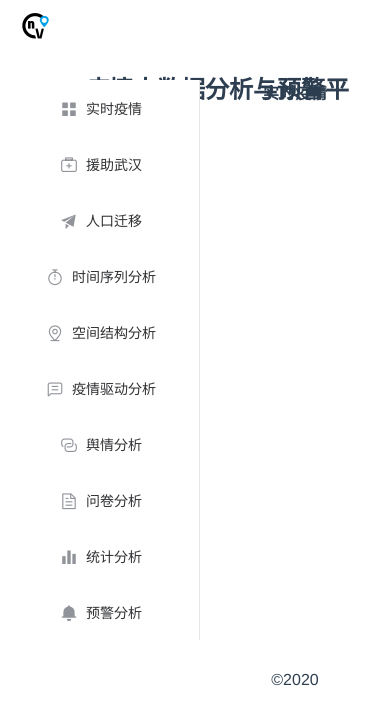
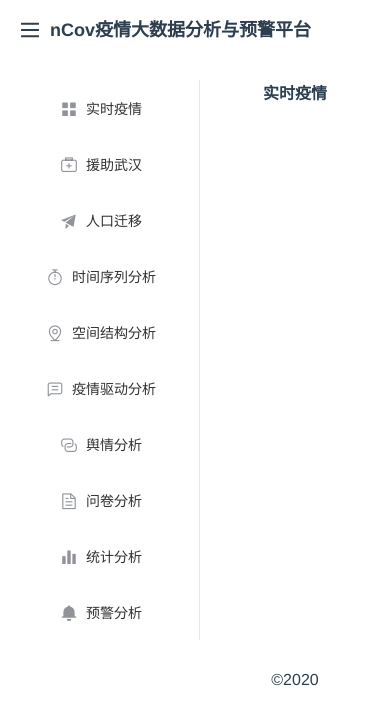
Before and after one commit to 2020-nCoV/nCoV-map, a Vue app: page / in a window 390 px wide. Shown: the top 724 px of the page. Built offline with nearby package versions, Linux system fonts and the light colour scheme.

Commit message:
make layout responsive

```diff
--- a/src/App.vue
+++ b/src/App.vue
@@ -59,4 +59,22 @@ export default {
   padding-top: 20px;
   text-align: center;
   height: 650px;
+
+@media (max-width:719px) {
+  .app-title {
+    font-size: 18px
+    font-weight: 800
+    margin-left: 10px
+  }
+
+  .logo {
+    display: none
+  }
+
+  .sidebar-button {
+      display: inline-block;
+  }
+}
+
+
 </style>
--- a/src/components/Header.vue
+++ b/src/components/Header.vue
@@ -1,5 +1,6 @@
 <template>
     <div class='logo-wrapper'>
+        <div class="sidebar-button"></div>
         <div class='logo'></div>
         <div class='app-title'>nCov疫情大数据分析与预警平台</div>
     </div>
@@ -9,6 +10,14 @@
 <style lang="stylus">
 .logo-wrapper
   text-align: left
+
+.sidebar-button
+  position: relative
+  top: 4px
+  display none
+  width: 20px
+  height: 20px
+  background: url('../assets/bars.svg') no-repeat center
 
 .logo
   position relative
```
Also changed, not shown: src/assets/bars.svg (added).
